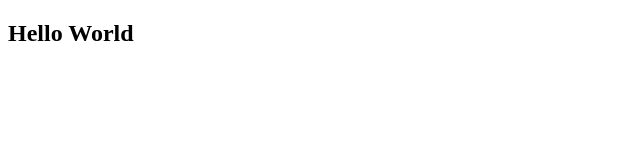
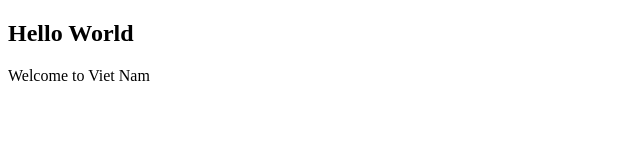
Before and after one commit to cuongcungcoi/Myweb, a plain HTML site: page index.html in a window 1280 px wide. Shown: the whole page, without its empty margins (0-640 px from the left). Drawn offline with Linux system fonts and the light colour scheme.

Commit message:
four commit

```diff
--- a/index.html
+++ b/index.html
@@ -9,5 +9,6 @@
 </head>
 <body>
     <h2>Hello World</h2>
+    <p>Welcome to Viet Nam</p>
 </body>
 </html>
```
